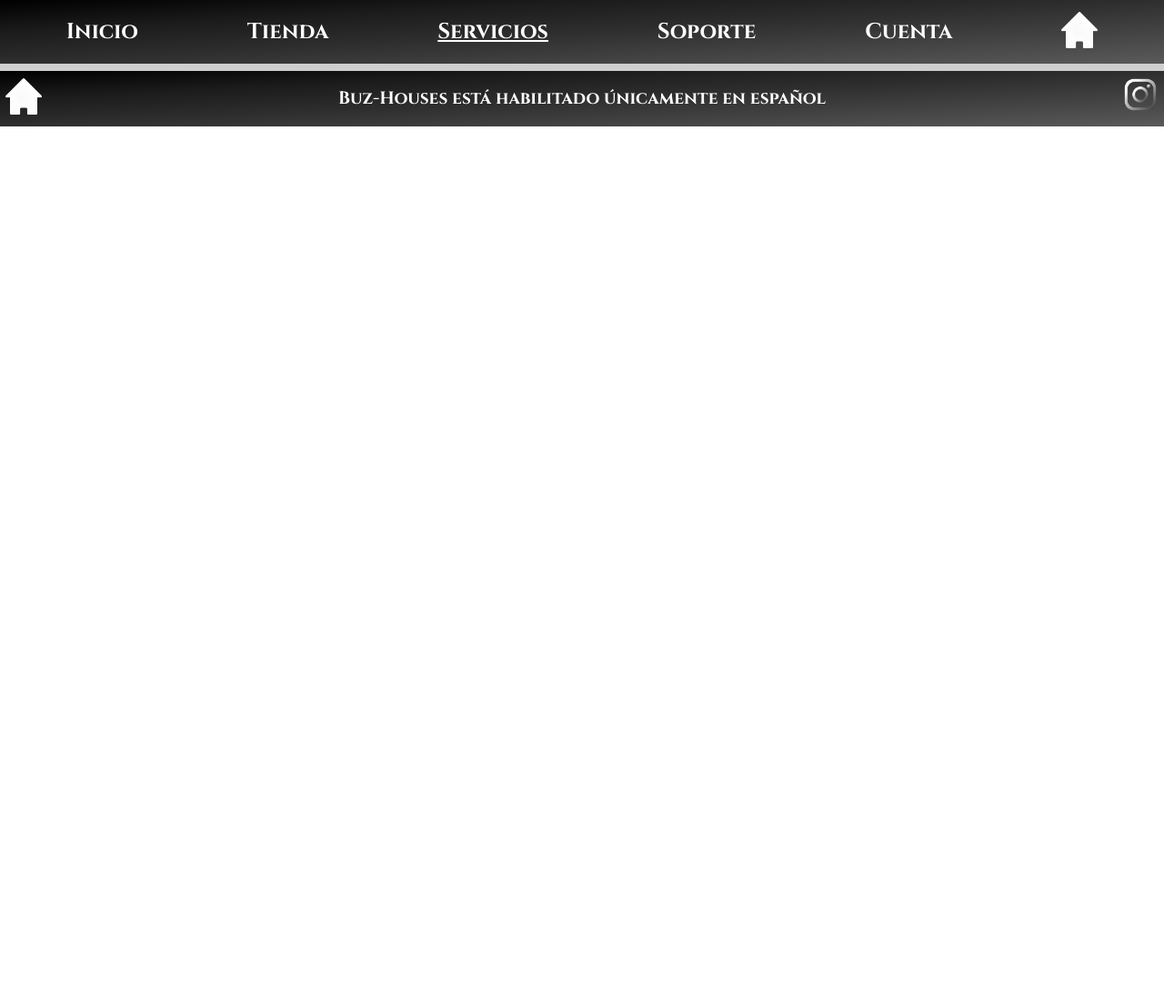
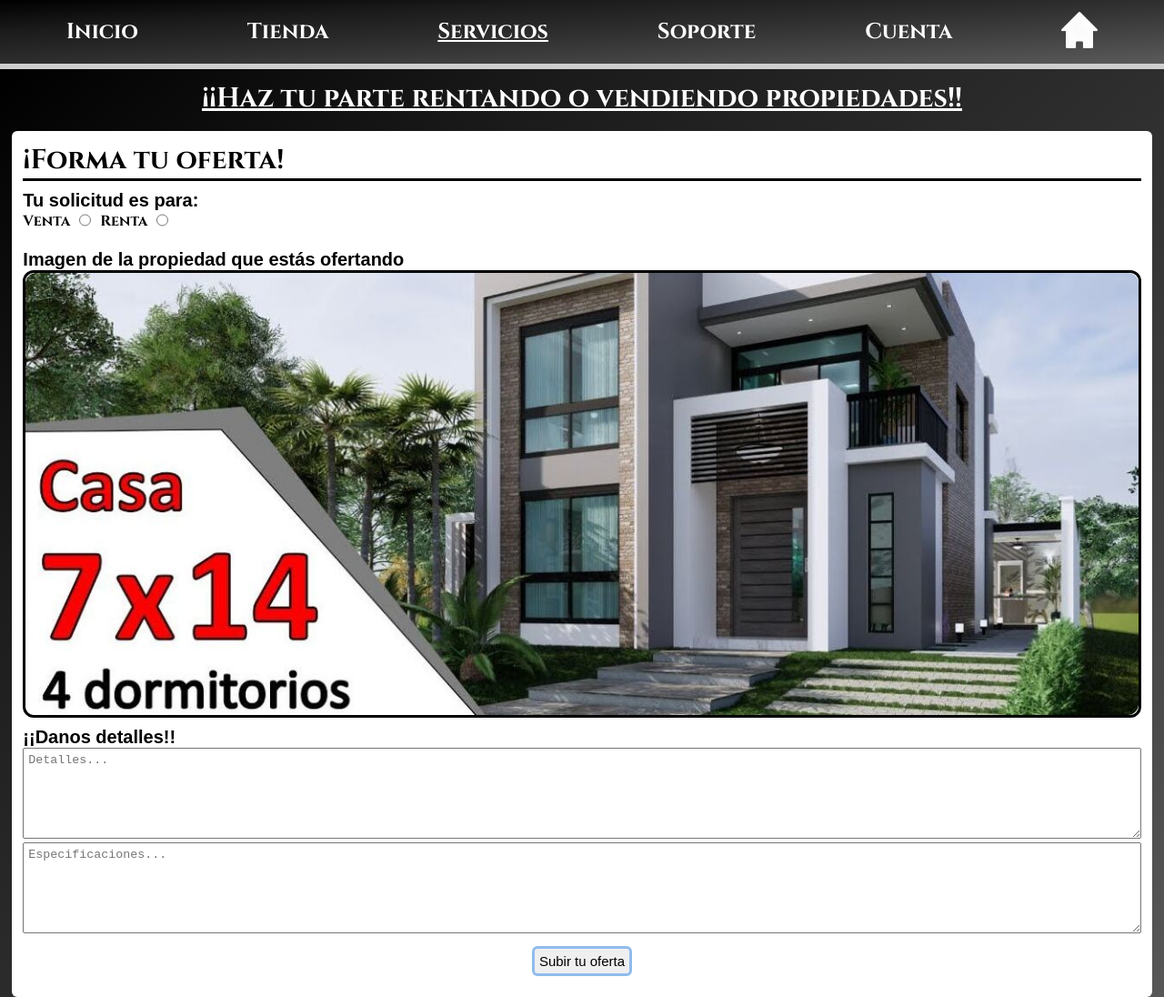
Before and after one commit to 1chbin/Entrega-Final-BuzHouses, a plain HTML site: page pages/servicios.html in a window 1280 px wide. Shown: the top 1096 px of the page at 91% size. Before the commit the page ends 800 px from the top, so only its background shows below. Drawn offline with nearby package versions, Linux system fonts and the light colour scheme.

Commit message:
Cree la pagina de servicios

```diff
--- a/css/style.css
+++ b/css/style.css
@@ -201,3 +201,60 @@ button:hover{
 }
 
 /* aca termina la pagina de tienda */
+/* aca empieza la pagina de servicios */
+
+h4{
+    color: white;
+    font-family: 'Cinzel', serif;
+    font-size: 30px;
+    padding: 1%;
+    display: flex;
+    justify-content: center;
+    text-decoration: underline;
+}
+.caja3{
+    padding: 0.2% 1% 5% 1%;
+}
+.container2{
+    background: white;
+    border-radius: 6px;
+    padding: 1%;
+}
+h5{
+    color: rgb(0, 0, 0);
+    font-family: 'Cinzel', serif;
+    font-size: 30px;
+}
+.h5{
+    border-bottom: #000000 solid;
+}
+h6{
+    font-family: 'Merriweather Sans', sans-serif;
+    font-size: 20px;
+    padding-top: 10px;
+}
+.opcion{
+    display: flex;
+    flex-flow: row wrap;
+    font-family: 'Cinzel', serif;
+    gap: 10px;
+    padding-bottom: 10px;
+}
+.houseimg{
+    border-radius: 12px;
+    border: #000000 solid;
+    width: fit-content;
+    display: flex;
+}
+.houseimg img{
+    border-radius: 12px;
+    cursor: pointer;
+    display: flex;
+    width: 100%;
+    height: auto;
+}
+.detalles textarea{
+    height: 100px;
+    width: 100%;
+    padding: 5px;
+}
--- a/pages/servicios.html
+++ b/pages/servicios.html
@@ -33,7 +33,41 @@
     </div>
 
     <main>
-
+        <h4>¡¡Haz tu parte rentando o vendiendo propiedades!!</h4>
+        <div class="caja3">
+            <div class="container2">
+                <div class="h5">
+                    <h5>¡Forma tu oferta!</h5>
+                </div>
+                <div class="ventas">
+                    <h6>Tu solicitud es para:</h6>
+                    <div class="opcion">
+                        <label for="Venta">Venta</label>
+                        <input type="radio" id="Venta" name="Tipo de comercio" value="Venta">
+                        <label for="Renta">Renta</label>
+                        <input type="radio" id="Renta" name="Tipo de comercio" value="Renta">
+                    </div>
+                    <h6>Imagen de la propiedad que estás ofertando</h6>
+                    <div class="houseimg">
+                        <img src="../assets/casaejemploo.jpg" alt="Insertar casa">
+                    </div>
+                    <h6>¡¡Danos detalles!!</h6>
+                    <div class="det">
+                        <form class="detalles" action="" method="post">
+                            <textarea id="Detalles" placeholder="Detalles..." cols="30" rows="10"></textarea>
+                        </form>
+                    </div>
+                    <div class="det">
+                        <form class="detalles" action="" method="post">
+                            <textarea id="Especificaciones" placeholder="Especificaciones..." cols="30" rows="10"></textarea>
+                        </form>
+                    </div>
+                    <div class="boton">
+                        <button><a href="">Subir tu oferta</a></button>
+                    </div>
+                </div>
+            </div>
+        </div>
     </main>
 
     <footer>
```
Also changed, not shown: assets/casaejemploo.jpg (added).
